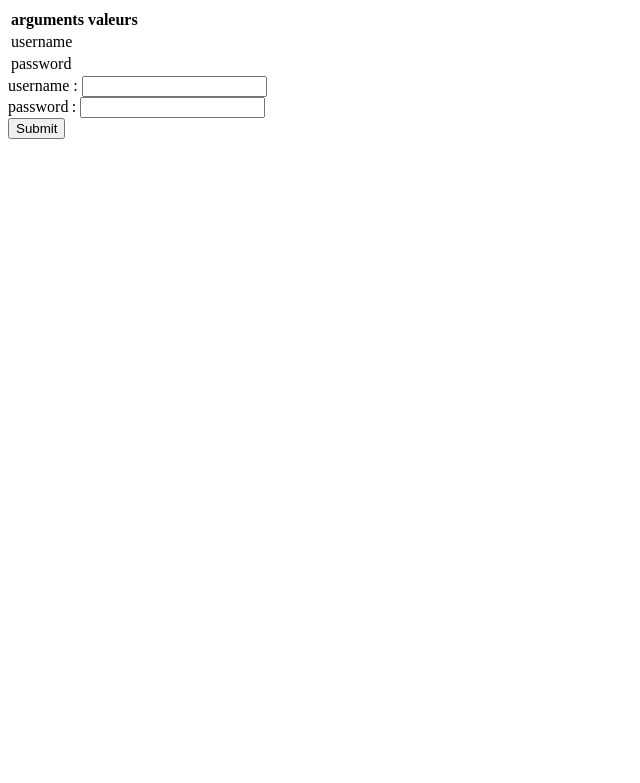
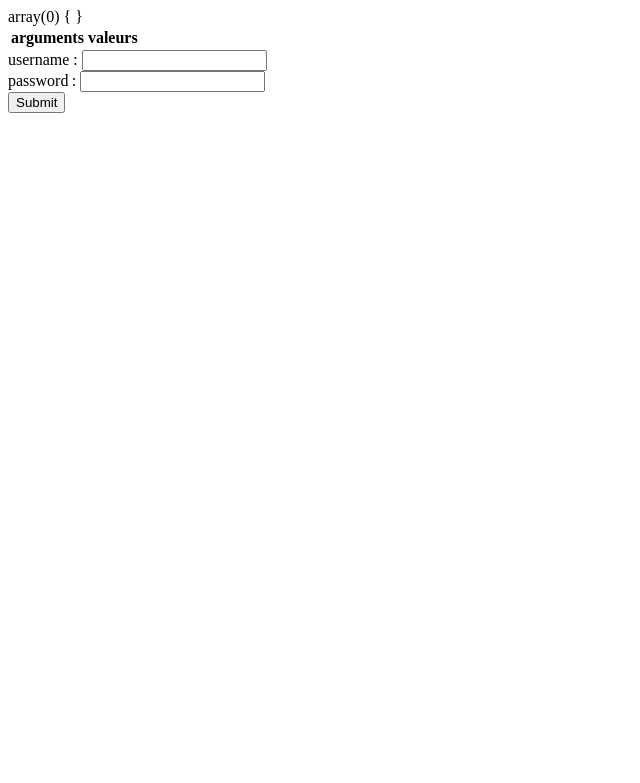
Before and after one commit to laura-savickaite/runtrack2, a PHP site: page / in a window 1280 px wide. Shown: the top 783 px of the page, without its empty margins (0-640 px from the left). Run offline with PHP 8.4, Linux system fonts and the light colour scheme; data that the repository does not hold is empty.

Commit message:
job04 tenté d'une autre manière

```diff
--- a/jour04/job04/index.php
+++ b/jour04/job04/index.php
@@ -1,4 +1,8 @@
+<?php var_dump ($_POST);
+?>
+
 <table>
+
 <thead>
     <th>
         arguments
@@ -8,12 +12,16 @@
     </th>
 </thead>
 <tbody>
-    <tr><td>username</td>
-    <td><?php echo $_POST ["username"]?></td></tr>
+<?php
+    $index=0;
 
-    <tr><td>password</td>
-        <td><?php echo $_POST ["password"] ?></td></tr>
+    foreach ($_POST as $value){
+        $index++;
+    ?>
+    <tr><td><?php echo $index;?></td>
+    <td><?php echo $value;?></td></tr>
 
+ <?php  }     ?>
 </tbody>
 </table>
 
```
